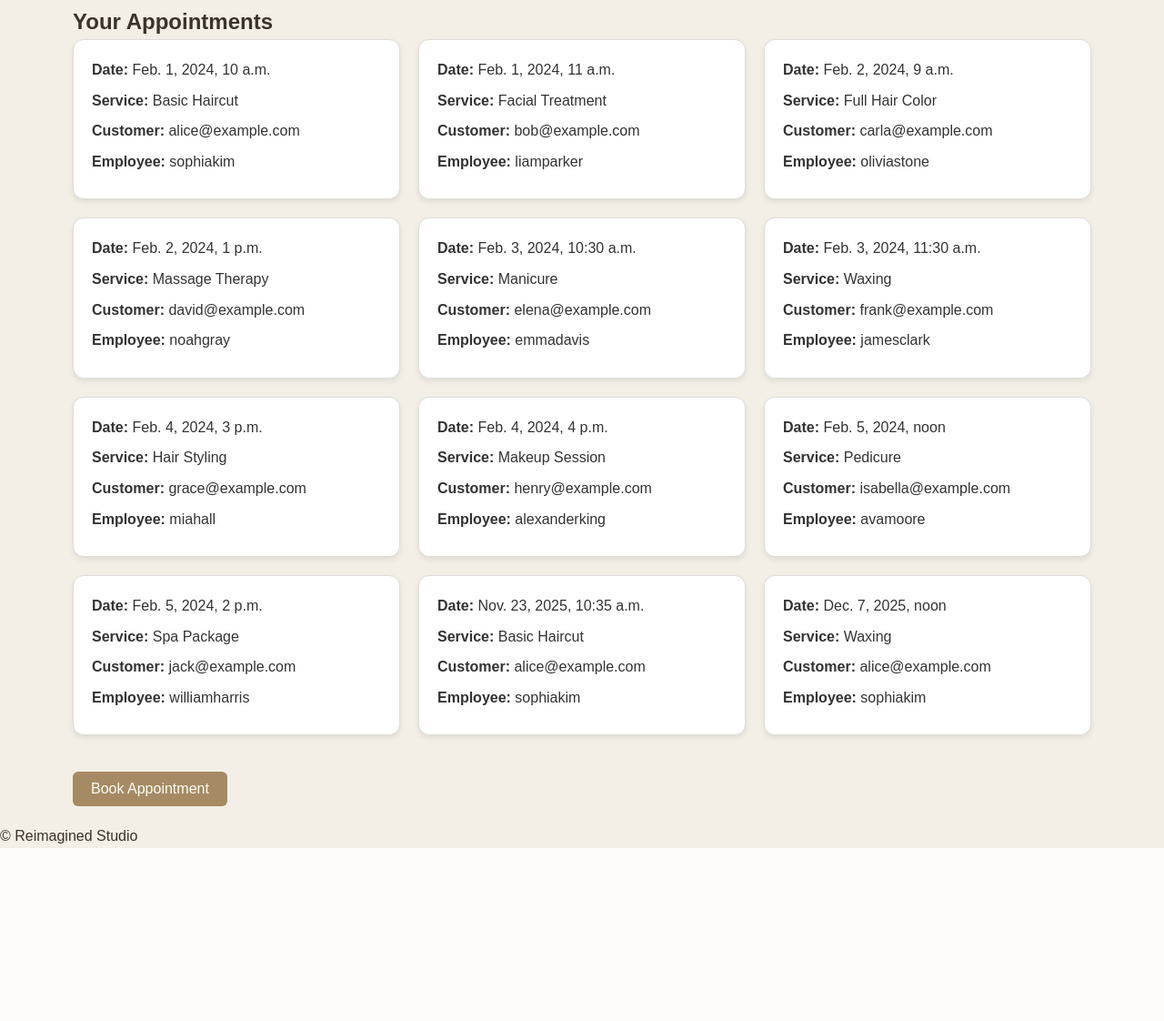
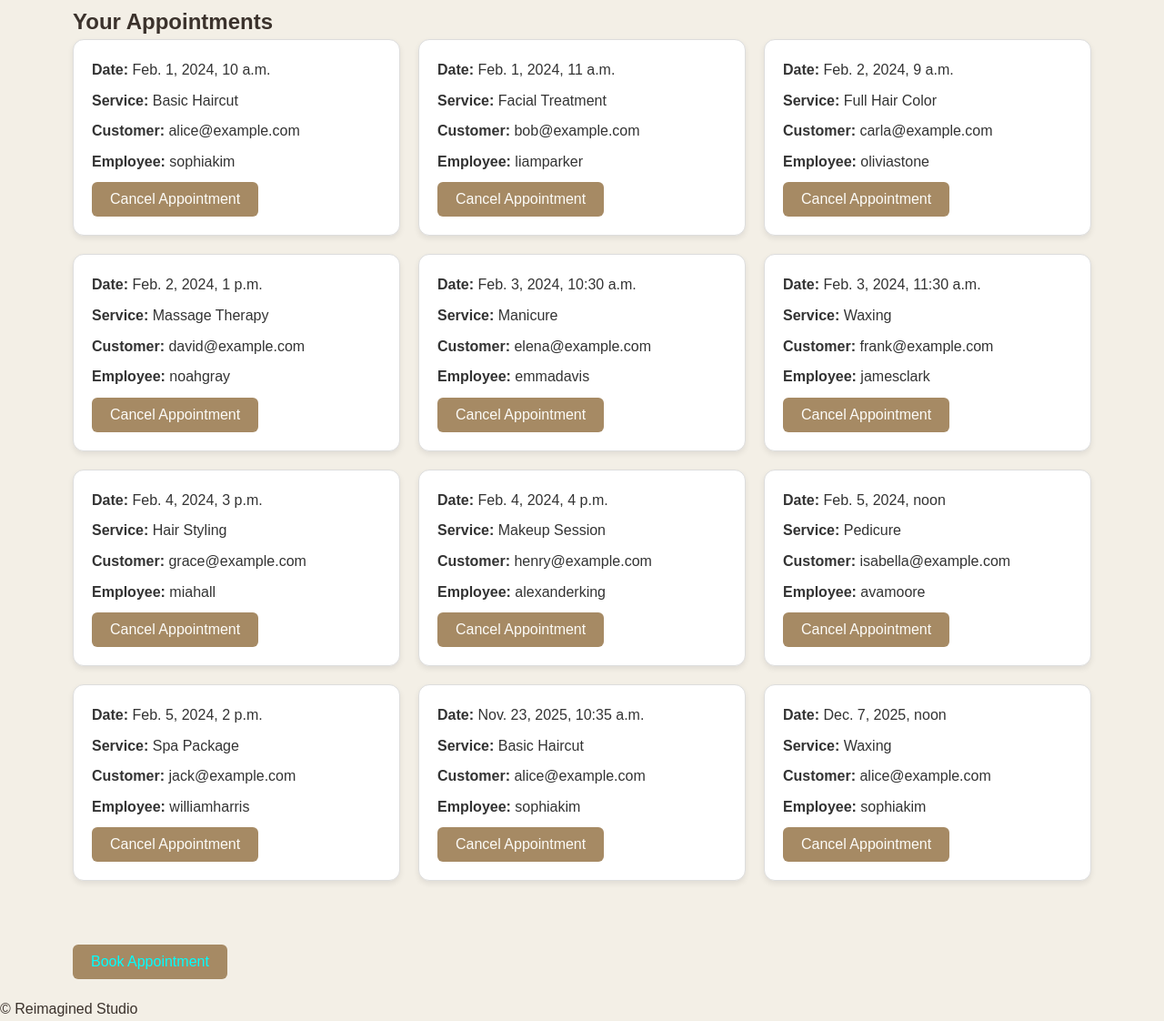
Before and after one commit to Brand0n20/SalonApp, a Django app: template salon_app/templates/salon_app/appointments.html in a window 1280 px wide. Shown: the part 165-1287 px from the top of the page at 91% size. Before the commit the page ends 1097 px from the top, so only its background shows below. Run offline with Django 5.2, Linux system fonts and the light colour scheme; the template is opened without the code that fills it: values that come from a table or form of the project are taken from there, others are empty; data comes from the database, SQL or seed files in the repository.

```diff
--- a/salon_app/templates/salon_app/appointments.html
+++ b/salon_app/templates/salon_app/appointments.html
@@ -21,6 +21,14 @@
                     {% if appt.employee %}
                     <p><strong>Employee:</strong> {{ appt.employee.user.username }}</p>
                     {% endif %}
+
+                     <!-- Cancel button form -->
+                    <form method="POST" action="{% url 'cancel_appointment' appt.id %}" style="margin-top:10px;">
+                        {% csrf_token %}
+                        <button type="submit" onclick="return confirm('Are you sure you want to cancel this appointment?');">
+                            Cancel Appointment
+                        </button>
+                    </form>
                 </div>
             </div>
             {% endfor %}
@@ -29,9 +37,9 @@
     {% else %}
         <p class="text-center">No appointments found.</p>
     {% endif %}
-    <div style="margin-top: 40px;">
+    <div style="margin-top: 70px;">
         <a href="{% url 'book_appointment' %}">
-            <button type="button">Book Appointment</button>
+            <button type="button" style="color: aqua;">Book Appointment</button>
         </a>
     </div>
 </main>
```
Also changed, not shown: salon_app/templates/salon_app/book_appoinment.html (deleted, +0 -23 lines).
